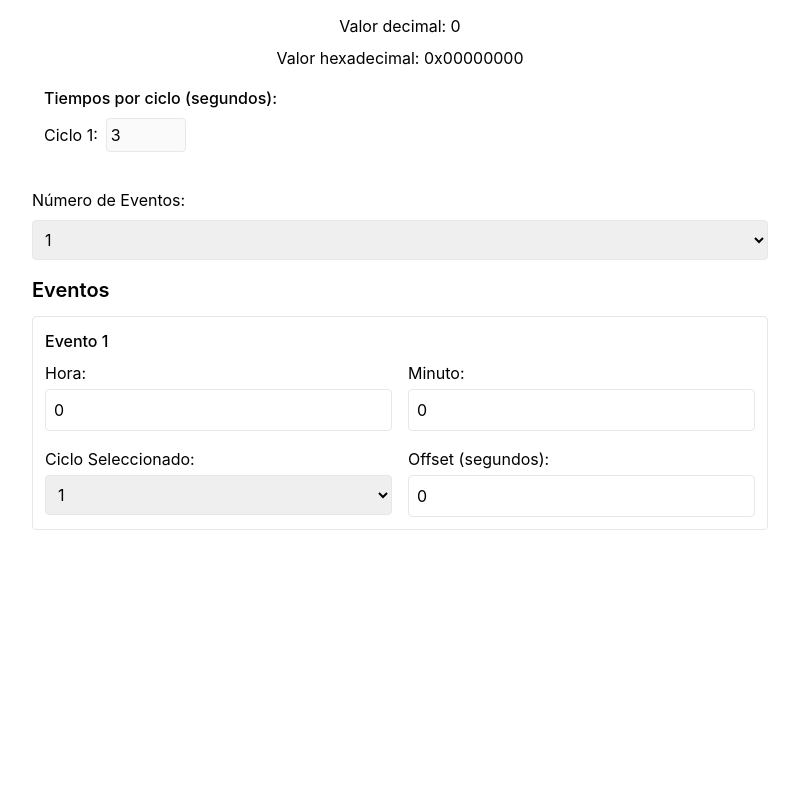
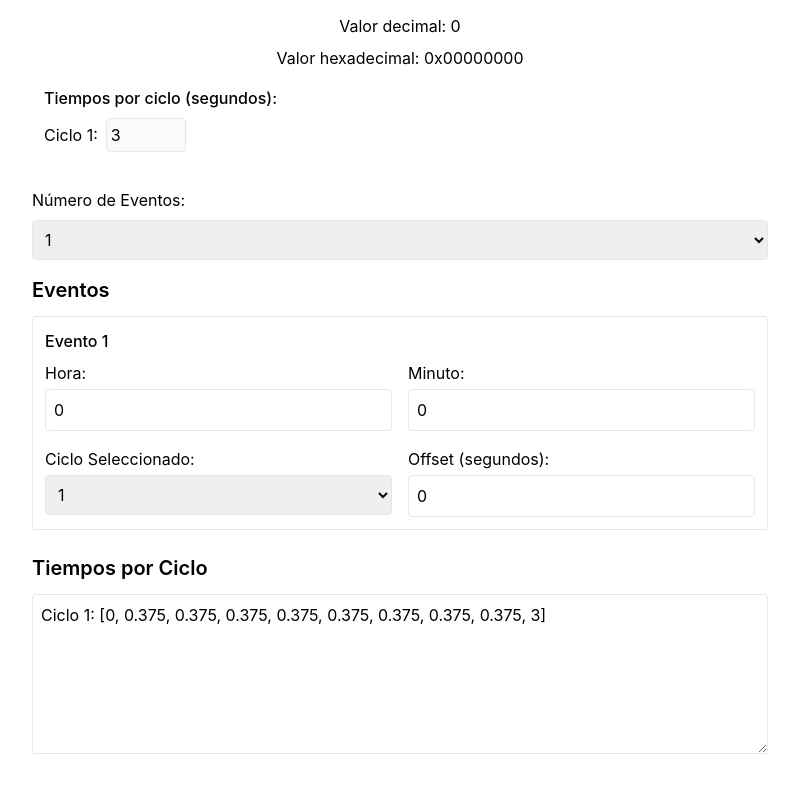
Before and after one commit to luis198755/sem-app, a React (Create React App) app: page / in a window 1280 px wide. Shown: the part 3522-4314 px from the top of the page, without its empty margins (240-1039 px from the left). Before the commit the page ends 4092 px from the top, so only its background shows below. Built offline with nearby package versions, Linux system fonts and the light colour scheme.

Commit message:
Add Ciclo array

```diff
--- a/src/App.js
+++ b/src/App.js
@@ -9,6 +9,8 @@ const SemaforoBits = () => {
   const [tiempos, setTiempos] = useState([]);
   const [eventos, setEventos] = useState([]);
   const [numerosSemaforos, setNumerosSemaforos] = useState([]); // New state to store traffic light numbers
+  const [tiemposPorCiclo, setTiemposPorCiclo] = useState([]);
+
 
   const etiquetas = [
     "Escenario P",
@@ -36,6 +38,10 @@ const SemaforoBits = () => {
       })
     );
     setTiempos(nuevosTiempos);
+
+    setTiemposPorCiclo(nuevosTiempos);
+
+
   }, [numEscenarios, numCiclos]);
 
   useEffect(() => {
@@ -73,6 +79,13 @@ const SemaforoBits = () => {
     const nuevosTiempos = [...tiempos];
     nuevosTiempos[ciclo][escenario] = parseFloat(valor);
     setTiempos(nuevosTiempos);
+
+    // Update tiemposPorCiclo
+    setTiemposPorCiclo(prevTiempos => {
+      const nuevosTiemposPorCiclo = [...prevTiempos];
+      nuevosTiemposPorCiclo[ciclo][escenario] = parseFloat(valor);
+      return nuevosTiemposPorCiclo;
+    });
   };
 
   const getBitValue = (numero, position) => {
@@ -302,6 +315,17 @@ const SemaforoBits = () => {
           </div>
         ))}
       </div>
+
+      <div className="mb-6">
+  <h2 className="text-xl font-semibold mb-3">Tiempos por Ciclo</h2>
+  <textarea
+    className="w-full h-40 p-2 border rounded"
+    readOnly
+    value={tiemposPorCiclo.map((ciclo, index) =>
+      `Ciclo ${index + 1}: [${ciclo.join(', ')}]`
+    ).join('\n')}
+  />
+</div>
     </div>
   );
 };
```
